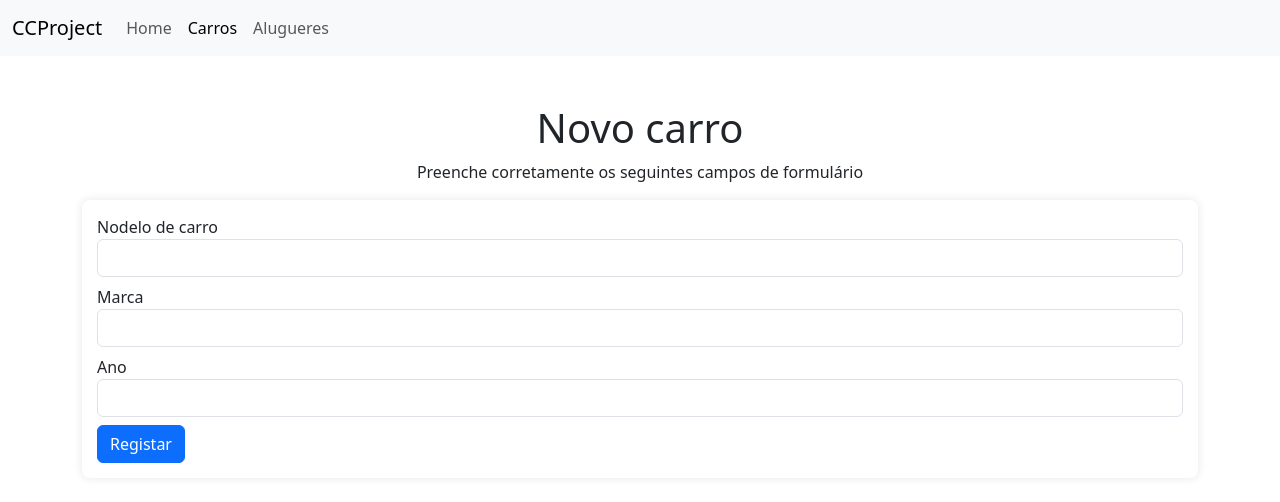
After one commit to DevasNB/cc-project, a PHP site: page /adicionar_carro.php in a window 1280 px wide. The commit adds this page. Shown: the top 502 px of the page. Run offline with PHP 8.4, Linux system fonts and the light colour scheme.

Commit message:
carro inserido com sucesso

```diff
--- /dev/null
+++ b/adicionar_carro.php
@@ -0,0 +1,58 @@
+<!DOCTYPE html>
+<html lang="pt">
+<head>
+    <meta charset="UTF-8">
+    <meta name="viewport" content="width=device-width, initial-scale=1.0">
+    <title>Alguguer de Carros</title>
+    <link href="https://cdn.jsdelivr.net/npm/bootstrap@5.3.3/dist/css/bootstrap.min.css" rel="stylesheet" integrity="sha384-QWTKZyjpPEjISv5WaRU9OFeRpok6YctnYmDr5pNlyT2bRjXh0JMhjY6hW+ALEwIH" crossorigin="anonymous">
+    <link href="css/style.css" rel="stylesheet">
+</head>
+<body>
+    <nav class="navbar navbar-expand-lg bg-body-tertiary">
+        <div class="container-fluid">
+          <a class="navbar-brand" href="#">CCProject</a>
+          <button class="navbar-toggler" type="button" data-bs-toggle="collapse" data-bs-target="#navbarNavAltMarkup" aria-controls="navbarNavAltMarkup" aria-expanded="false" aria-label="Toggle navigation">
+            <span class="navbar-toggler-icon"></span>
+          </button>
+          <div class="collapse navbar-collapse" id="navbarNavAltMarkup">
+            <div class="navbar-nav">
+              <a class="nav-link" aria-current="page" href="index.php">Home</a>
+              <a class="nav-link active" href="#">Carros</a>
+              <a class="nav-link" href="aluguer.php">Alugueres</a>
+            </div>
+          </div>
+        </div>
+      </nav>
+
+      <div class="container">
+        <div class="text-center">
+          <h1 class="mt-5">Novo carro</h1>
+          <p>Preenche corretamente os seguintes campos de formulário</p>
+        </div>
+        <!-- <div class="my-2">
+            <a href="index.php" class="btn btn-secondary btn-block">Voltar</a>
+        </div> -->
+        <div class="col-12">
+            <div class="form-container">
+                <form method="POST" action="queries/cars/insert_car.php">
+                    <div class="form-group">
+                        <label for="model">Nodelo de carro</label>
+                        <input type="text" class="form-control" name="model" required>
+                    </div>
+                    <div class="form-group mt-2">
+                        <label for="brand">Marca</label>
+                        <input type="text" class="form-control" name="brand" required>
+                    </div>
+                    <div class="form-group mt-2">
+                        <label for="year">Ano</label>
+                        <input type="number" class="form-control" name="year" required>
+                    </div>
+                    <button type="submit" class="btn btn-primary btn-block mt-2">Registar</button>
+                </form>
+            </div>
+        </div>
+      </div>
+
+    <script src="https://cdn.jsdelivr.net/npm/bootstrap@5.3.3/dist/js/bootstrap.bundle.min.js" integrity="sha384-YvpcrYf0tY3lHB60NNkmXc5s9fDVZLESaAA55NDzOxhy9GkcIdslK1eN7N6jIeHz" crossorigin="anonymous"></script>
+</body>
+</html>
--- a/css/style.css
+++ b/css/style.css
@@ -25,6 +25,15 @@ a {
     border-radius: 8px;
 }
 
+.form-container {
+    width: 100%;
+    padding: 15px;
+    background-color: #fff;
+    box-shadow: 0 0 10px rgba(0, 0, 0, 0.1);
+    border-radius: 8px;
+    text-align: start;
+}
+
 .login-container h2 {
     margin-bottom: 20px;
 }
--- a/registo.php
+++ b/registo.php
@@ -11,7 +11,7 @@
 <body class="body-login">
     <div class="login-container">
         <h2 class="text-center">Registo</h2>
-        <form method="POST" action="queries/users/new_user.php">
+        <form method="POST" action="queries/users/insert_user.php">
             <div class="form-group">
                 <label for="username">Nome de utilizador</label>
                 <input type="text" class="form-control" name="username" required>
```
Also changed, not shown: carros.php (+17 -0 lines), queries/cars/insert_car.php (added, +14 -0 lines), queries/users/insert_user.php (renamed from queries/users/new_user.php).
